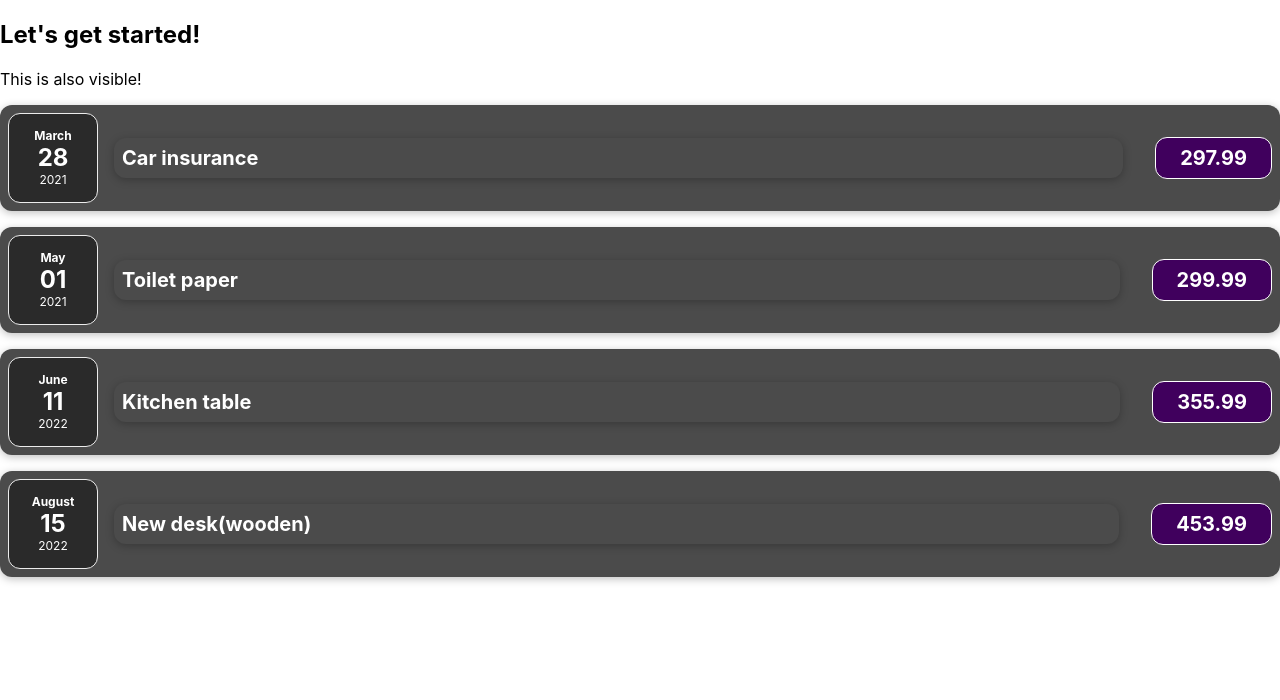
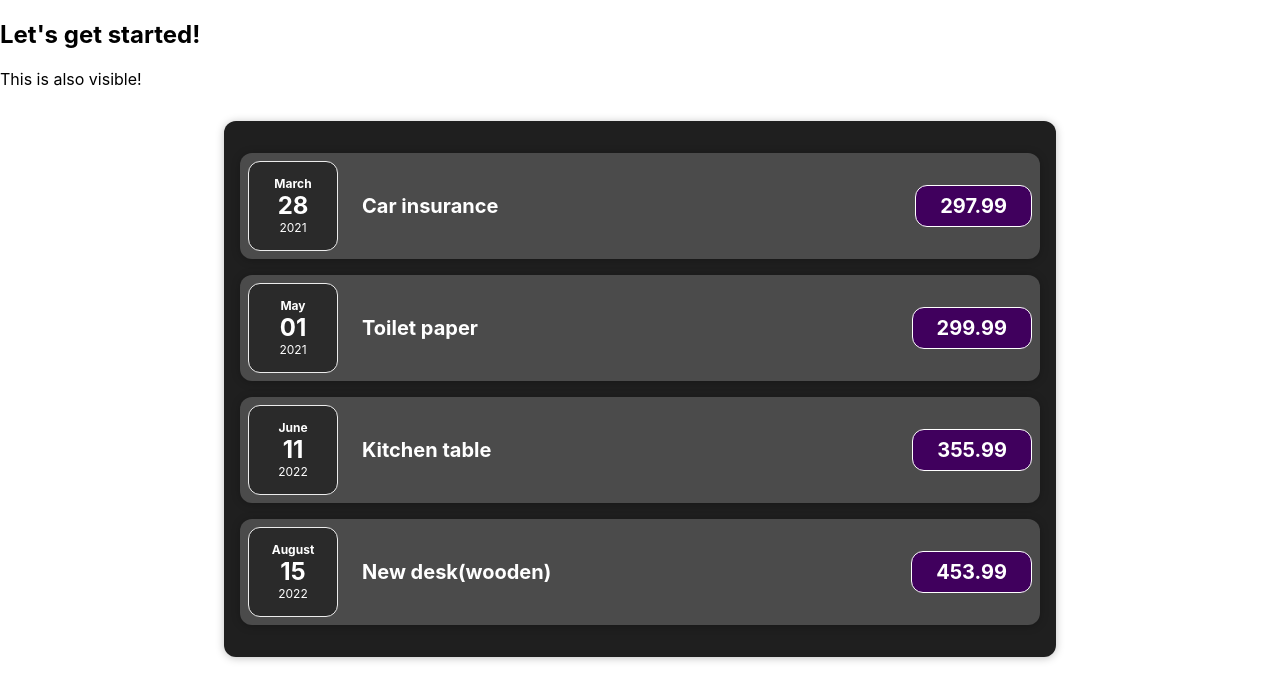
Before and after one commit to kbugaienko/Udemy_Bootcamp2022, a React (Create React App) app in the folder React/react-complete-guide/: page / in a window 1280 px wide. Shown: the top 700 px of the page. Built offline with nearby package versions, Linux system fonts and the light colour scheme.

Commit message:
React: Children props - concept of composition

```diff
--- /dev/null
+++ b/React/react-complete-guide/src/components/Card.css
@@ -0,0 +1,4 @@
+.card {
+  border-radius: 12px;
+  box-shadow: 0 1px 8px rgba(0, 0, 0, 0.25);
+}
--- /dev/null
+++ b/React/react-complete-guide/src/components/Card.js
@@ -0,0 +1,9 @@
+import './Card.css';
+
+function Card(props) {
+  const classes = 'card ' + props.className;
+
+  return <div className={classes}>{props.children}</div>;
+}
+
+export default Card;
--- a/React/react-complete-guide/src/components/ExpenseItem.css
+++ b/React/react-complete-guide/src/components/ExpenseItem.css
@@ -2,10 +2,8 @@
   display: flex;
   justify-content: space-between;
   align-items: center;
-  box-shadow: 0 2px 8px rgba(0, 0, 0, 0.25);
   padding: 0.5rem;
   margin: 1rem 0;
-  border-radius: 12px;
   background-color: #4b4b4b;
 }
 
--- a/React/react-complete-guide/src/components/ExpenseItem.js
+++ b/React/react-complete-guide/src/components/ExpenseItem.js
@@ -1,15 +1,17 @@
 import ExpenseDate from './ExpenseDate';
+import Card from './Card';
+
 import './ExpenseItem.css';
 
 function ExpenseItem(props) {
   return (
-    <div className='expense-item'>
+    <Card className='expense-item'>
       <ExpenseDate date={props.date}/>
       <div className='expense-item__description'>
         <h2 className='expense-item h2'>{props.title}</h2>
         <div className='expense-item__price'>{props.price}</div>
       </div>
-    </div>
+    </Card>
   );
 }
 
--- a/React/react-complete-guide/src/components/Expenses.js
+++ b/React/react-complete-guide/src/components/Expenses.js
@@ -1,9 +1,11 @@
 import ExpenseItem from './ExpenseItem';
+import Card from './Card';
+
 import './Expenses.css';
 
 function Expenses(props) {
   return (
-    <div>
+    <Card className='expenses'>
       <ExpenseItem
         title={props.items[0].title}
         price={props.items[0].price}
@@ -24,7 +26,7 @@
         price={props.items[3].price}
         date={props.items[3].date}
       ></ExpenseItem>
-    </div>
+    </Card>
   );
 }
 
```
